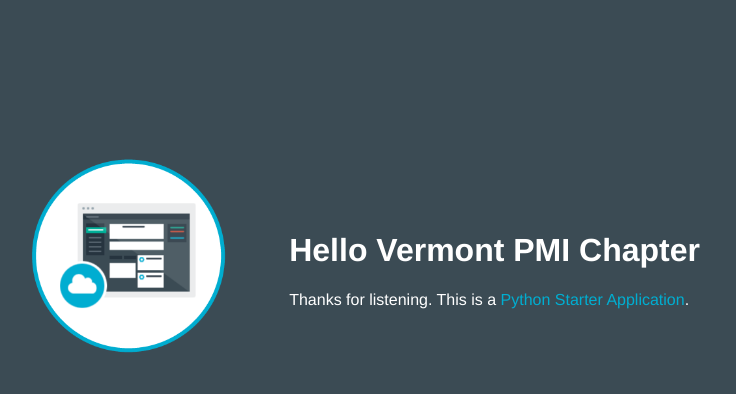
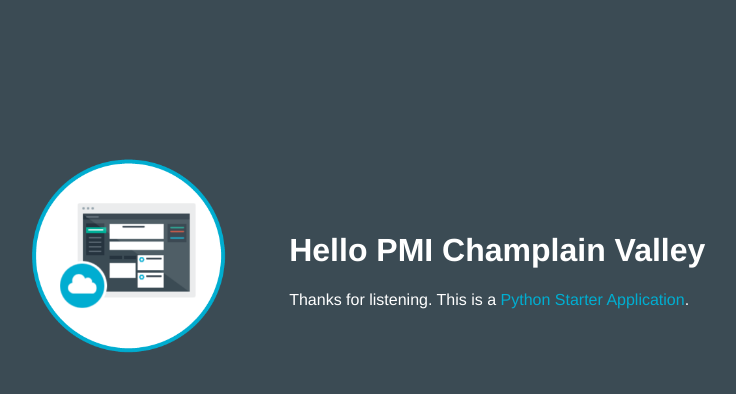
Before and after one commit to tombleu/PMItestapp-1482934859217, a plain HTML site: page static/index.html in a window 1280 px wide. Shown: the whole page, without its empty margins (253-989 px from the left). Drawn offline with Linux system fonts and the light colour scheme.

Commit message:
Changed from Vermont to Champlain Valley

```diff
--- a/static/index.html
+++ b/static/index.html
@@ -12,7 +12,7 @@
 				<img class = 'newappIcon' src='images/newapp-icon.png'>
 			</td>
 			<td>
-				<h1 id = "message">Hello Vermont PMI Chapter</h1>
+				<h1 id = "message">Hello PMI Champlain Valley</h1>
 				<p class='description'></p> Thanks for listening.  This is a <span class="blue">Python Starter Application</span>.
 			</td>
 		</tr>
```
